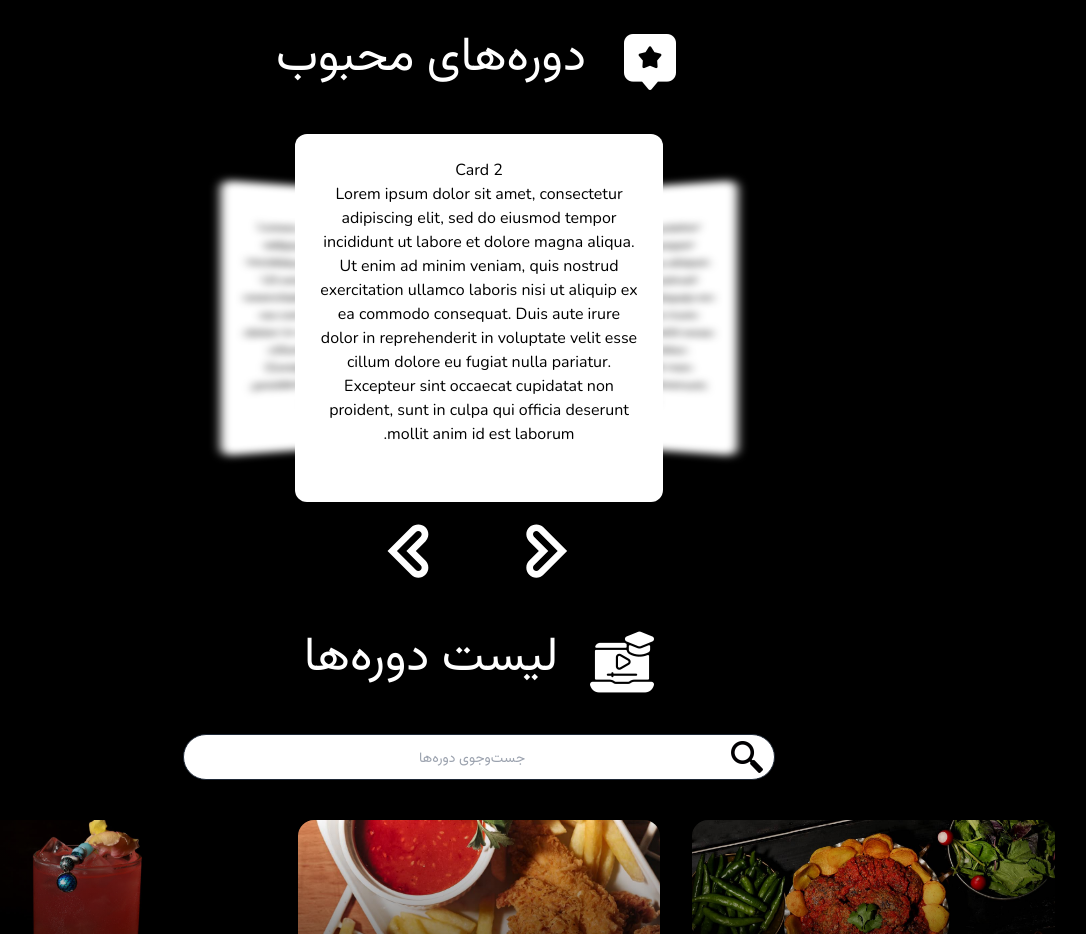
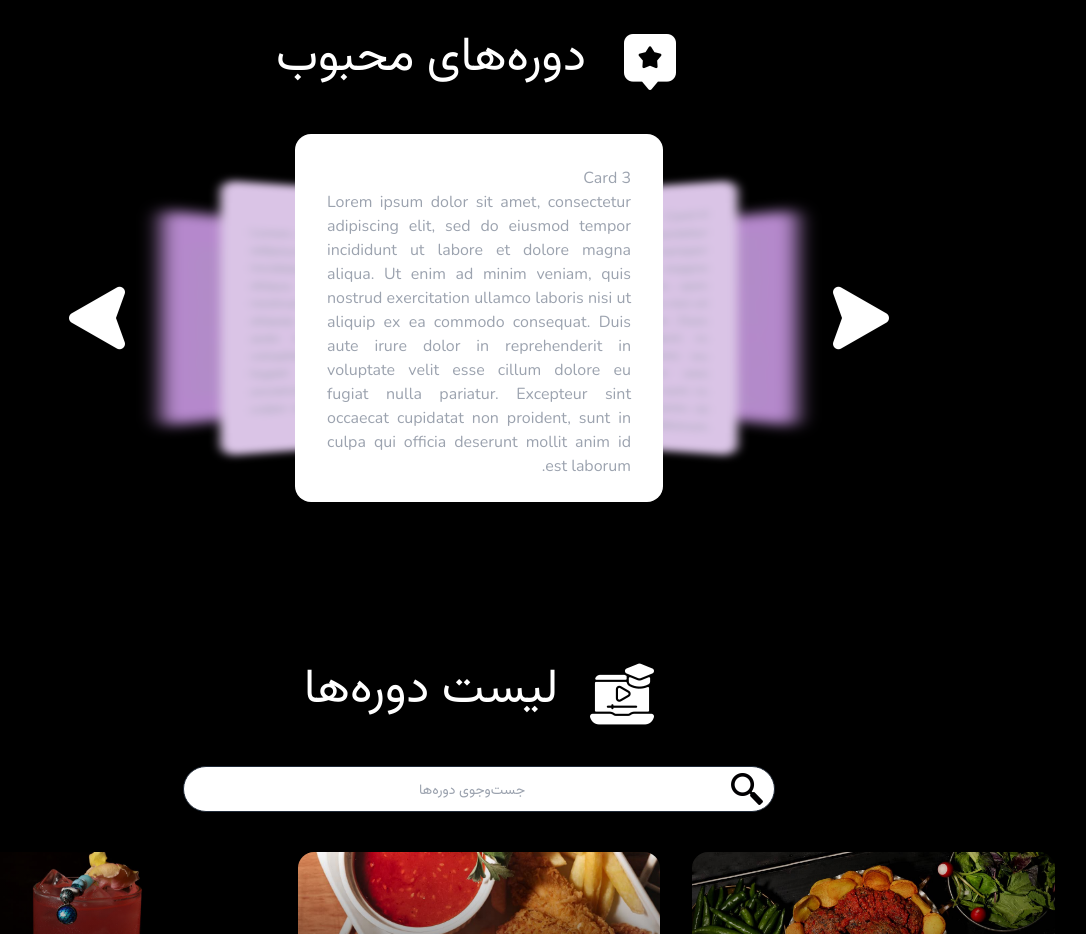
Before and after one commit to 30vam/food-recipe, a React (Vite) app: page / in a window 1280 px wide. Shown: the part 1600-2534 px from the top of the page, without its empty margins (161-1247 px from the left). Built offline with nearby package versions, Linux system fonts and the light colour scheme.

Commit message:
Fixed carousel more

```diff
--- a/src/components/Carousel.css
+++ b/src/components/Carousel.css
@@ -2,7 +2,7 @@
   position: relative;
   width: 23rem;
   height: 23rem;
-  margin-bottom: 4rem;
+  margin-bottom: 6rem;
   perspective: 500px;
   transform-style: preserve-3d;
 }
@@ -35,6 +35,8 @@
   color: white;
   font-size: 5rem;
   position: absolute;
+  width: 64px;
+  height: fit-content;
   display: flex;
   align-items: center;
   justify-content: center;
@@ -44,14 +46,43 @@
   user-select: none;
   background: unset;
   border: unset;
+  transition: all ease-in-out 500ms;
 
   &.left {
     left:0;
-    transform: translateX(100%) translatey(-50%);
+    transform: translateX(150%) translateY(-50%) rotate(180deg);
   }
 
   &.right {
     right: 0;
-    transform: translateX(-100%) translatey(-50%);
+    transform: translateX(-150%) translateY(-50%);
   }
 }
+
+.carousel-nav:hover {
+  filter: drop-shadow(0 0 15px #fff);
+  /*filter: drop-shadow( 0 0 5px #f0f);*/
+}
+
+@media screen and (min-width: 640px) {
+  .carousel-nav {
+    width: 64px;
+  }
+}
+
+@media screen and (min-width: 836px) {
+  .carousel-nav {
+    width: 64px;
+    top: 50%;
+
+    &.left {
+      left: -80%;
+      transform: translateX(100%) translateY(-50%) rotate(180deg);
+    }
+
+    &.right {
+      right: -80%;
+      transform: translateX(-100%) translateY(-50%);
+    }
+  }
+}
--- a/src/components/Carousel.jsx
+++ b/src/components/Carousel.jsx
@@ -1,27 +1,19 @@
 import React from 'react';
 import PropTypes from 'prop-types'
 import { useState } from 'react';
-import {TiChevronLeftOutline, TiChevronRightOutline} from 'react-icons/ti';
+import { rightArrowIcon } from '../images/icons';
 import './Carousel.css'
 
-const CARDS = 5;
 const MAX_VISIBILITY = 3;
 
-const Card = ({title, content}) => (
-  <div className='w-full h-full p-6 text-center text-black transition-all duration-300 ease-in-out bg-white rounded-xl'>
-    <h2>{title}</h2>
-    <p>{content}</p>
-  </div>
-);
-
-const Carousel = ({children}) => {
-  const [active, setActive] = useState(1);
+const Carousel = ({startingCard, children}) => {
+  const [active, setActive] = useState(startingCard);
   const count = React.Children.count(children);
 
   return (
     <div className='flex items-center justify-center'>
       <div className='carousel'>
-      {active > 0 && <button className='carousel-nav left' onClick={() => setActive(i => i - 1)}><TiChevronLeftOutline/></button>}
+      {active > 0 && <button className='carousel-nav left' onClick={() => setActive(i => i - 1)}><img src={rightArrowIcon} /></button>}
       {React.Children.map(children, (child, i) => (
         <div className='card-container' style={{
             '--active': i === active ? 1 : 0,
@@ -35,10 +27,14 @@ const Carousel = ({children}) => {
           {child}
         </div>
       ))}
-      {active < count - 1 && <button className='carousel-nav right' onClick={() => setActive(i => i + 1)}><TiChevronRightOutline/></button>}
+      {active < count - 1 && <button className='carousel-nav right' onClick={() => setActive(i => i + 1)}><img src={rightArrowIcon} /></button>}
     </div>
     </div>
   );
 };
 
-export { Card, Carousel }
+Carousel.propTypes = {
+  startingCard: PropTypes.node
+}
+
+export { Carousel }
--- a/src/components/CarouselCard.jsx
+++ b/src/components/CarouselCard.jsx
@@ -1,8 +1,16 @@
 import PropTypes from 'prop-types'
+import './Carousel.css'
 
-const Card = ({title, content}) => (
-  <div className='card'>
+const CarouselCard = ({title, content}) => (
+  <div className='carousel-card'>
     <h2>{title}</h2>
     <p>{content}</p>
   </div>
 );
+
+CarouselCard.propTypes = {
+  title: PropTypes.string,
+  content: PropTypes.string
+}
+
+export { CarouselCard };
--- a/src/images/icons/index.js
+++ b/src/images/icons/index.js
@@ -9,5 +9,6 @@ import foodIcon from "./food-icon.png";
 import favoriteIcon from "./favorite-icon.png";
 import courseIcon from "./course-icon.png";
 import faqIcon from "./faq-icon.png";
+import rightArrowIcon from "./right-arrow-icon.png";
 
-export { searchIcon, emailIcon, githubIcon, instagramIcon, telegramIcon, foodIcon, favoriteIcon, courseIcon, faqIcon };
+export { searchIcon, emailIcon, githubIcon, instagramIcon, telegramIcon, foodIcon, favoriteIcon, courseIcon, faqIcon, rightArrowIcon };
--- a/src/pages/Home.jsx
+++ b/src/pages/Home.jsx
@@ -1,6 +1,7 @@
 import Header from "../components/Header"
 import ItemGrid from "../components/ItemGrid"
-import { Carousel, Card } from '../components/Carousel'
+import { Carousel } from '../components/Carousel'
+import { CarouselCard } from '../components/CarouselCard'
 import { foodData } from '../utils/food-info';
 import { courseData } from '../utils/course-info';
 import Faq from "../components/FAQ";
@@ -21,9 +22,9 @@ const Home = () => {
 
         <section id="popular-courses">
           <SectionTitle title='دوره‌های محبوب' icon={favoriteIcon}/>
-          <Carousel>
-            {[...new Array(3)].map((_, i) => (
-              <Card key={i} title={'Card ' + (i + 1)} content='Lorem ipsum dolor sit amet, consectetur adipiscing elit, sed do eiusmod tempor incididunt ut labore et dolore magna aliqua. Ut enim ad minim veniam, quis nostrud exercitation ullamco laboris nisi ut aliquip ex ea commodo consequat. Duis aute irure dolor in reprehenderit in voluptate velit esse cillum dolore eu fugiat nulla pariatur. Excepteur sint occaecat cupidatat non proident, sunt in culpa qui officia deserunt mollit anim id est laborum.'/>
+          <Carousel startingCard={2}>
+            {[...new Array(5)].map((_, i) => (
+              <CarouselCard key={i} title={'Card ' + (i + 1)} content='Lorem ipsum dolor sit amet, consectetur adipiscing elit, sed do eiusmod tempor incididunt ut labore et dolore magna aliqua. Ut enim ad minim veniam, quis nostrud exercitation ullamco laboris nisi ut aliquip ex ea commodo consequat. Duis aute irure dolor in reprehenderit in voluptate velit esse cillum dolore eu fugiat nulla pariatur. Excepteur sint occaecat cupidatat non proident, sunt in culpa qui officia deserunt mollit anim id est laborum.'/>
             ))}
     </Carousel>
         </section>
```
Also changed, not shown: src/images/icons/right-arrow-icon.png (added).
